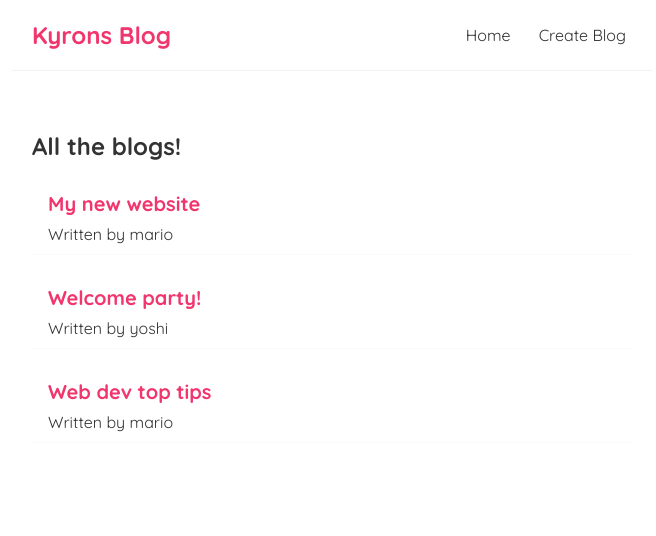
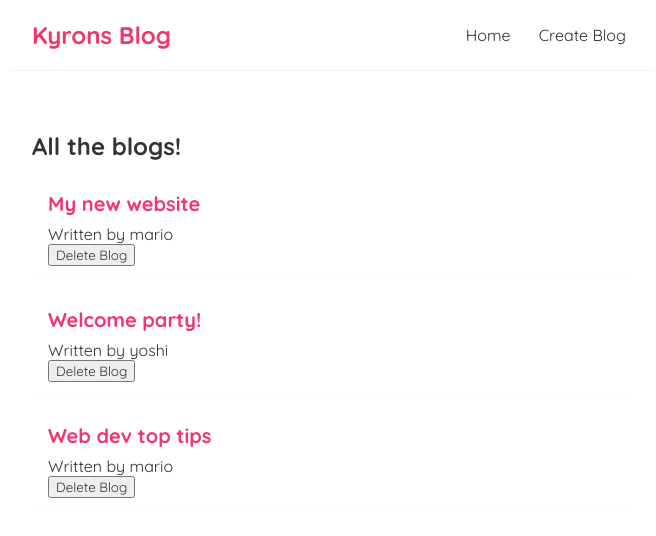
Before and after one commit to kyron321/Blog, a React (Create React App) app: page / in a window 1280 px wide. Shown: the top 536 px of the page, without its empty margins (308-964 px from the left). Built offline with nearby package versions, Linux system fonts and the light colour scheme.

Commit message:
added basic delete functionality

```diff
--- a/src/BlogList.js
+++ b/src/BlogList.js
@@ -1,4 +1,4 @@
-const BlogList = ({blogs,title}) => {
+const BlogList = ({blogs,title, handleDelete}) => {
 
   return (
     <div className="blog-list">
@@ -7,6 +7,7 @@
         <div className="blog-preview" key={blog.id}>
           <h2>{blog.title}</h2>
           <p>Written by {blog.author}</p>
+          <button onClick={()=>handleDelete(blog.id)}>Delete Blog</button>
         </div>
       ))}
     </div>
--- a/src/Home.js
+++ b/src/Home.js
@@ -1,17 +1,23 @@
-import { useState } from "react"
+import { useState } from "react";
 import BlogList from "./BlogList";
 
 const Home = () => {
-    const [blogs, setBlogs] = useState([
-        { title: 'My new website', body: 'lorem ipsum...', author: 'mario', id: 1 },
-        { title: 'Welcome party!', body: 'lorem ipsum...', author: 'yoshi', id: 2 },
-        { title: 'Web dev top tips', body: 'lorem ipsum...', author: 'mario', id: 3 }
-    ])
-    return (
-        <div className="home">
-            <BlogList blogs={blogs} title = "All the blogs!"/>
-        </div>
-     );
+  const [blogs, setBlogs] = useState([
+    { title: "My new website", body: "lorem ipsum...", author: "mario", id: 1 },
+    { title: "Welcome party!", body: "lorem ipsum...", author: "yoshi", id: 2 },
+    {title: "Web dev top tips",body: "lorem ipsum...", author: "mario", id: 3,}
+  ]);
+
+const handleDelete = (id) =>{
+    const newBlogs = blogs.filter(blog => blog.id !== id)
+    setBlogs(newBlogs)
 }
 
+  return (
+    <div className="home">
+      <BlogList blogs={blogs} title="All the blogs!" handleDelete={handleDelete} />
+    </div>
+  );
+};
+
 export default Home;
```
